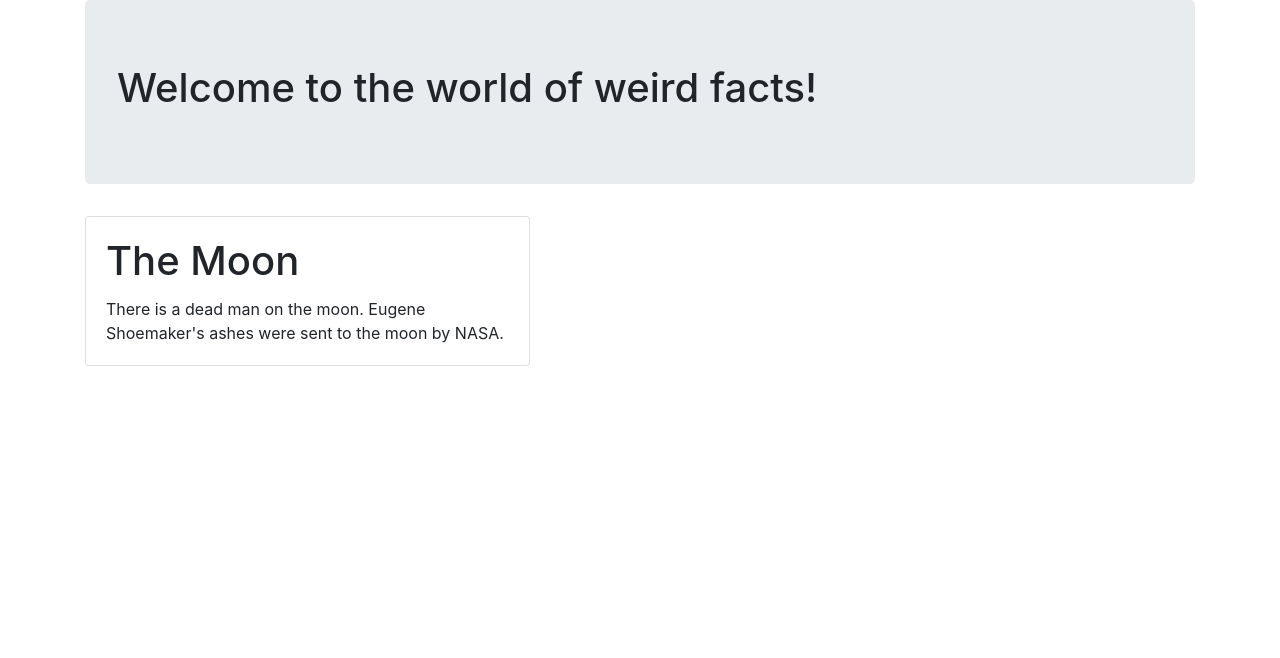
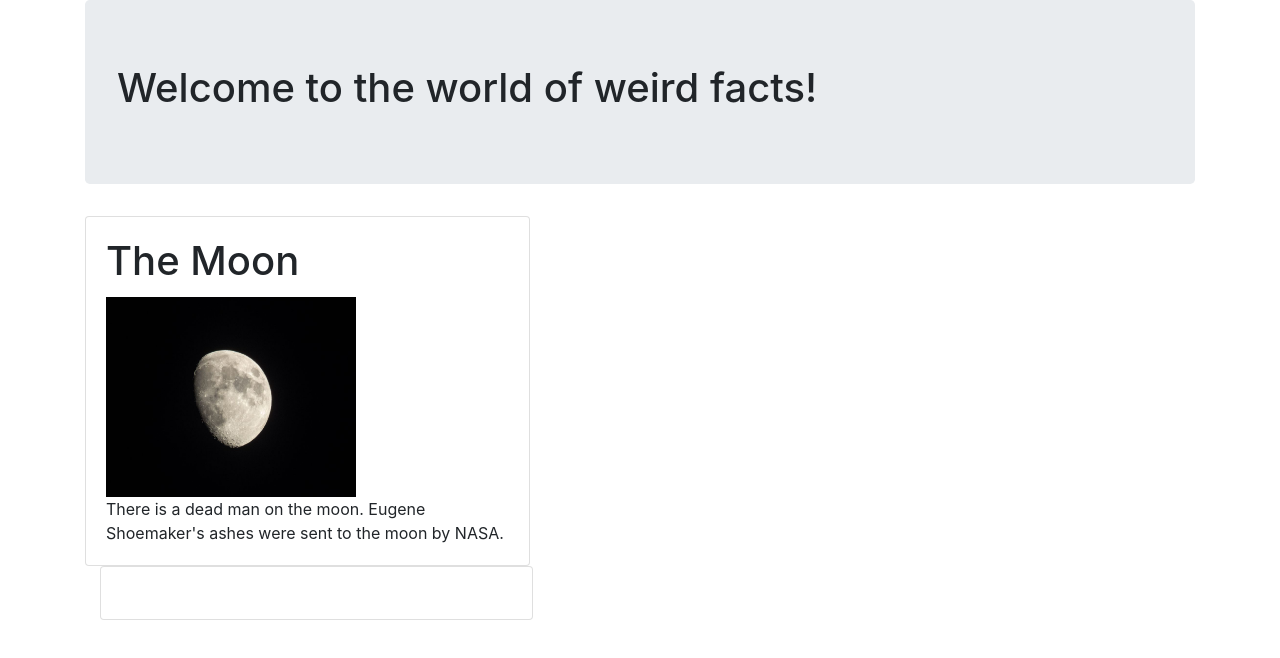
Before and after one commit to CrankyJones/weirdfacts, a plain HTML site: page index.html in a window 1280 px wide. Drawn offline with Linux system fonts and the light colour scheme.

Commit message:
Added img folder and moon picture, altered some body text
Co-authored by: Scott O'Neil <scottieoneil@gmail.com>

```diff
--- a/index.html
+++ b/index.html
@@ -21,6 +21,7 @@
                         <h1 class="card-title ">
                             The Moon
                         </h1>
+                        <img src="img/moon.jpg" width="250" height="200" alt="The Moon">
                         <p class="card-text ">
                             There is a dead man on the moon. Eugene Shoemaker's ashes were sent to the moon by NASA.
                         </p>
@@ -28,6 +29,17 @@
                 </div>
             </div>
         </div>
+            <div class="col-md-5">
+                <div class=" card ">
+                    <div class="card-body ">
+                        <h1 class="card-title ">
+
+                        </h1>
+                        <p class="card-text ">
+
+                        </p>
+                    </div>
+                </div>
+            </div>
 </body>
-
 </html>
```
Also changed, not shown: img/moon.jpg (added).
